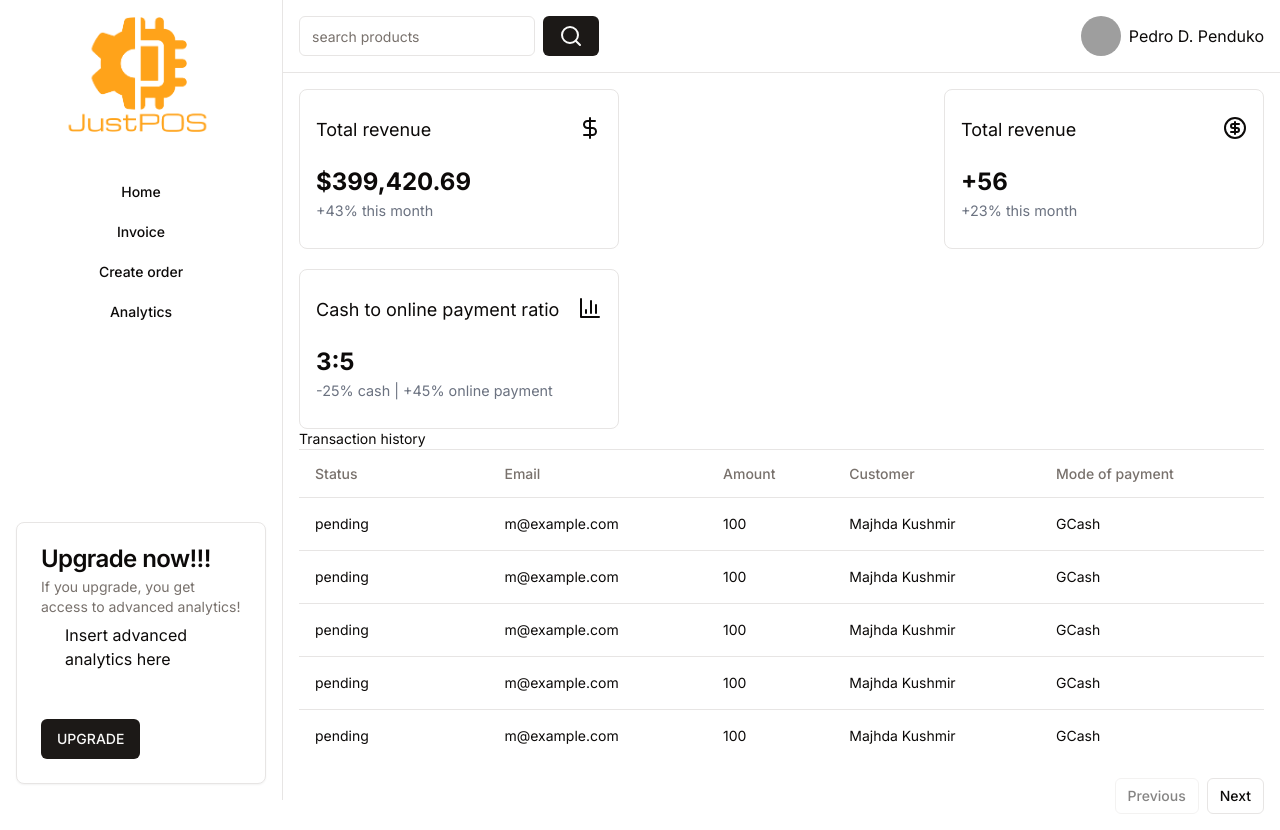
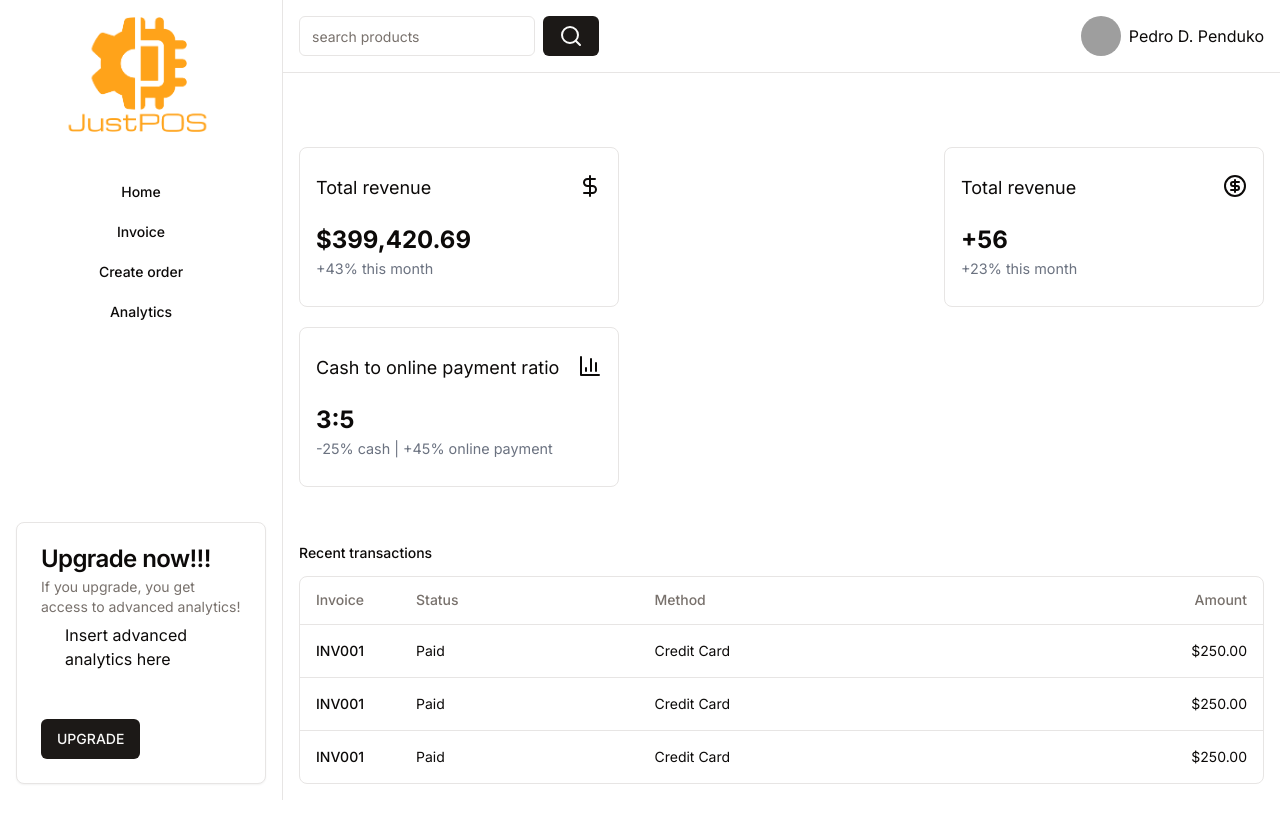
Before and after one commit to mosnamarco/JustPOS-Prototype, a Next.js app in the folder justpos-prototype/: page /dashboard in a window 1280 px wide. After the commit the page ends 800 px from the top, so only its background shows below. Built offline with nearby package versions, Linux system fonts and the light colour scheme; grey boxes are pictures that could not be loaded.

Commit message:
style: invoice, create order, and analytics template page

```diff
--- /dev/null
+++ b/justpos-prototype/app/analytics/page.tsx
@@ -0,0 +1,9 @@
+import React from 'react'
+
+export default function Page() {
+  return (
+    <div>
+      <h1>Analytics page</h1>
+    </div>
+  )
+}
--- a/justpos-prototype/app/dashboard/layout.tsx
+++ /dev/null
@@ -1,25 +0,0 @@
-import Navbar from "@/components/dashboard/navbar";
-import Image from "next/image";
-import JustPosLogo from "@/public/images/JustPOS Logo.png"
-import UpgradeCard from "@/components/dashboard/upgradeCard";
-
-export default function Layout({ children }: { children: React.ReactNode }) {
-  return (
-    <div className="flex flex-row">
-      <div className="flex flex-col h-[100vh] justify-between w-fit border-r gap-10 p-4 sticky top-0">
-        <div className="flex flex-col gap-10 mx-auto">
-          <Image
-            src={JustPosLogo}
-            alt="The just point of sales system logo"
-            width={150}
-          />
-          <Navbar />
-        </div>
-        <UpgradeCard />
-      </div>
-      <div className="w-screen min-h-screen">
-        {children}
-      </div>
-    </div>
-  )
-}
--- /dev/null
+++ b/justpos-prototype/app/invoice/page.tsx
@@ -0,0 +1,9 @@
+import React from 'react'
+
+export default function Page() {
+  return (
+    <div>
+      <h1>Invoice page</h1>
+    </div>
+  )
+}
--- a/justpos-prototype/app/layout.tsx
+++ b/justpos-prototype/app/layout.tsx
@@ -1,6 +1,10 @@
 import type { Metadata } from 'next'
 import { Inter } from 'next/font/google'
 import './globals.css'
+import UpgradeCard from '@/components/dashboard/upgradeCard'
+import Navbar from '@/components/dashboard/navbar'
+import Image from 'next/image'
+import JustPosLogo from '@/public/images/JustPOS Logo.png'
 
 const inter = Inter({ subsets: ['latin'] })
 
@@ -17,8 +21,21 @@ export default function RootLayout({
   return (
     <html lang="en">
       <body className={inter.className}>
-        <div>
-          {children}
+        <div className='flex flex-row'>
+          <div className="flex flex-col h-[100vh] justify-between w-fit border-r gap-10 p-4">
+            <div className="flex flex-col gap-10 mx-auto">
+              <Image
+                src={JustPosLogo}
+                alt="The just point of sales system logo"
+                width={150}
+              />
+              <Navbar />
+            </div>
+            <UpgradeCard />
+          </div>
+          <div className='w-full'>
+            {children}
+          </div>
         </div>
       </body>
     </html>
--- /dev/null
+++ b/justpos-prototype/app/order/page.tsx
@@ -0,0 +1,9 @@
+import React from 'react'
+
+export default function Page() {
+  return (
+    <div>
+      <h1>Order page</h1>
+    </div>
+  )
+}
--- a/justpos-prototype/components/dashboard/transaction_history/columns.tsx
+++ /dev/null
@@ -1,35 +0,0 @@
-import { ColumnDef } from "@tanstack/react-table"
-
-// This type is used to define the shape of our data.
-// You can use a Zod schema here if you want.
-export type Payment = {
-  id: string
-  amount: number
-  status: "pending" | "processing" | "success" | "failed"
-  email: string
-  customerName: string
-  modeOfPayment: string
-}
-
-export const columns: ColumnDef<Payment>[] = [
-  {
-    accessorKey: "status",
-    header: "Status",
-  },
-  {
-    accessorKey: "email",
-    header: "Email",
-  },
-  {
-    accessorKey: "amount",
-    header: "Amount",
-  },
-  {
-    accessorKey: "customerName",
-    header: "Customer",
-  },
-  {
-    accessorKey: "modeOfPayment",
-    header: "Mode of payment",
-  }
-]
--- a/justpos-prototype/components/dashboard/transaction_history/data-table.tsx
+++ /dev/null
@@ -1,111 +0,0 @@
-"use client"
-
-import {
-  ColumnDef,
-  flexRender,
-  getCoreRowModel,
-  getPaginationRowModel,
-  useReactTable,
-} from "@tanstack/react-table"
-
-import {
-  Table,
-  TableBody,
-  TableCell,
-  TableHead,
-  TableHeader,
-  TableRow,
-} from "@/components/ui/table"
-import { Button } from "@/components/ui/button"
-import { useEffect } from "react"
-
-interface DataTableProps<TData, TValue> {
-  columns: ColumnDef<TData, TValue>[]
-  data: TData[]
-}
-
-export function DataTable<TData, TValue>({
-  columns,
-  data,
-}: DataTableProps<TData, TValue>) {
-  const table = useReactTable({
-    data,
-    columns,
-    getCoreRowModel: getCoreRowModel(),
-    getPaginationRowModel: getPaginationRowModel(),
-  })
-
-  useEffect(() => {
-    table.setPageSize(5)
-    console.log("hello")
-  }, [table])
-
-  return (
-    <>
-      <Table>
-        <TableHeader>
-          <TableRow>
-            Transaction history
-          </TableRow>
-          {table.getHeaderGroups().map((headerGroup) => (
-            <TableRow key={headerGroup.id}>
-              {headerGroup.headers.map((header) => {
-                return (
-                  <TableHead key={header.id}>
-                    {header.isPlaceholder
-                      ? null
-                      : flexRender(
-                        header.column.columnDef.header,
-                        header.getContext()
-                      )}
-                  </TableHead>
-                )
-              })}
-            </TableRow>
-          ))}
-        </TableHeader>
-        <TableBody>
-          {table.getRowModel().rows?.length ? (
-            table.getRowModel().rows.map((row) => (
-              <TableRow
-                key={row.id}
-                data-state={row.getIsSelected() && "selected"}
-              >
-                {row.getVisibleCells().map((cell) => (
-                  <TableCell key={cell.id}>
-                    {flexRender(cell.column.columnDef.cell, cell.getContext())}
-                  </TableCell>
-                ))}
-              </TableRow>
-            ))
-          ) : (
-            <TableRow>
-              <TableCell colSpan={columns.length} className="h-24 text-center">
-                No results.
-              </TableCell>
-            </TableRow>
-          )}
-        </TableBody>
-      </Table>
-
-      <div className="flex items-center justify-end space-x-2 py-4">
-        <Button
-          variant="outline"
-          size="sm"
-          onClick={() => table.previousPage()}
-          disabled={!table.getCanPreviousPage()}
-        >
-          Previous
-        </Button>
-        <Button
-          variant="outline"
-          size="sm"
-          onClick={() => table.nextPage()}
-          disabled={!table.getCanNextPage()}
-        >
-          Next
-        </Button>
-      </div>
-    </>
-  )
-}
--- a/justpos-prototype/components/dashboard/transaction_history/transactionHistory.tsx
+++ b/justpos-prototype/components/dashboard/transaction_history/transactionHistory.tsx
@@ -1,72 +1,51 @@
-import { Payment, columns } from "./columns"
-import { DataTable } from "./data-table"
+import { Label } from "@/components/ui/label"
+import {
+  Table,
+  TableBody,
+  TableCell,
+  TableHead,
+  TableHeader,
+  TableRow,
+} from "@/components/ui/table"
 
-async function getData(): Promise<Payment[]> {
-  // Fetch data from your API here.
-  return [
-    {
-      id: "728ed52f",
-      amount: 100,
-      status: "pending",
-      email: "m@example.com",
-      customerName: "Majhda Kushmir",
-      modeOfPayment: "GCash"
-    },
-    {
-      id: "728ed52f",
-      amount: 100,
-      status: "pending",
-      email: "m@example.com",
-      customerName: "Majhda Kushmir",
-      modeOfPayment: "GCash"
-    },
-    {
-      id: "728ed52f",
-      amount: 100,
-      status: "pending",
-      email: "m@example.com",
-      customerName: "Majhda Kushmir",
-      modeOfPayment: "GCash"
-    },
-    {
-      id: "728ed52f",
-      amount: 100,
-      status: "pending",
-      email: "m@example.com",
-      customerName: "Majhda Kushmir",
-      modeOfPayment: "GCash"
-    },
-    {
-      id: "728ed52f",
-      amount: 100,
-      status: "pending",
-      email: "m@example.com",
-      customerName: "Majhda Kushmir",
-      modeOfPayment: "GCash"
-    },
-    {
-      id: "728ed52f",
-      amount: 100,
-      status: "pending",
-      email: "m@example.com",
-      customerName: "Majhda Kushmir",
-      modeOfPayment: "GCash"
-    },
-    {
-      id: "728ed52f",
-      amount: 100,
-      status: "pending",
-      email: "m@example.com",
-      customerName: "Majhda Kushmir",
-      modeOfPayment: "GCash"
-    },
-  ]
-}
+import React from 'react'
 
-export default async function TransactionHistory() {
-  const data = await getData()
-
+export default function TransactionHistory() {
   return (
-    <DataTable columns={columns} data={data} />
+    <div className="flex flex-col gap-4">
+      <Label htmlFor="transactions-table">Recent transactions</Label>
+      <div className="border rounded-lg" id="transactions-table">
+        <Table>
+          <TableHeader>
+            <TableRow>
+              <TableHead className="w-[100px]">Invoice</TableHead>
+              <TableHead>Status</TableHead>
+              <TableHead>Method</TableHead>
+              <TableHead className="text-right">Amount</TableHead>
+            </TableRow>
+          </TableHeader>
+          <TableBody>
+            <TableRow>
+              <TableCell className="font-medium">INV001</TableCell>
+              <TableCell>Paid</TableCell>
+              <TableCell>Credit Card</TableCell>
+              <TableCell className="text-right">$250.00</TableCell>
+            </TableRow>
+            <TableRow>
+              <TableCell className="font-medium">INV001</TableCell>
+              <TableCell>Paid</TableCell>
+              <TableCell>Credit Card</TableCell>
+              <TableCell className="text-right">$250.00</TableCell>
+            </TableRow>
+            <TableRow>
+              <TableCell className="font-medium">INV001</TableCell>
+              <TableCell>Paid</TableCell>
+              <TableCell>Credit Card</TableCell>
+              <TableCell className="text-right">$250.00</TableCell>
+            </TableRow>
+          </TableBody>
+        </Table>
+      </div>
+    </div>
   )
 }
--- /dev/null
+++ b/justpos-prototype/components/ui/label.tsx
@@ -0,0 +1,26 @@
+"use client"
+
+import * as React from "react"
+import * as LabelPrimitive from "@radix-ui/react-label"
+import { cva, type VariantProps } from "class-variance-authority"
+
+import { cn } from "@/lib/utils"
+
+const labelVariants = cva(
+  "text-sm font-medium leading-none peer-disabled:cursor-not-allowed peer-disabled:opacity-70"
+)
+
+const Label = React.forwardRef<
+  React.ElementRef<typeof LabelPrimitive.Root>,
+  React.ComponentPropsWithoutRef<typeof LabelPrimitive.Root> &
+    VariantProps<typeof labelVariants>
+>(({ className, ...props }, ref) => (
+  <LabelPrimitive.Root
+    ref={ref}
+    className={cn(labelVariants(), className)}
+    {...props}
+  />
+))
+Label.displayName = LabelPrimitive.Root.displayName
+
+export { Label }
--- a/justpos-prototype/package.json
+++ b/justpos-prototype/package.json
@@ -11,6 +11,7 @@
   "dependencies": {
     "@radix-ui/react-avatar": "^1.0.4",
     "@radix-ui/react-dropdown-menu": "^2.0.6",
+    "@radix-ui/react-label": "^2.0.2",
     "@radix-ui/react-slot": "^1.0.2",
     "@tanstack/react-table": "^8.11.0",
     "class-variance-authority": "^0.7.0",
```
Also changed, not shown: 1 other file (tests, documents, lock files or other folders).
